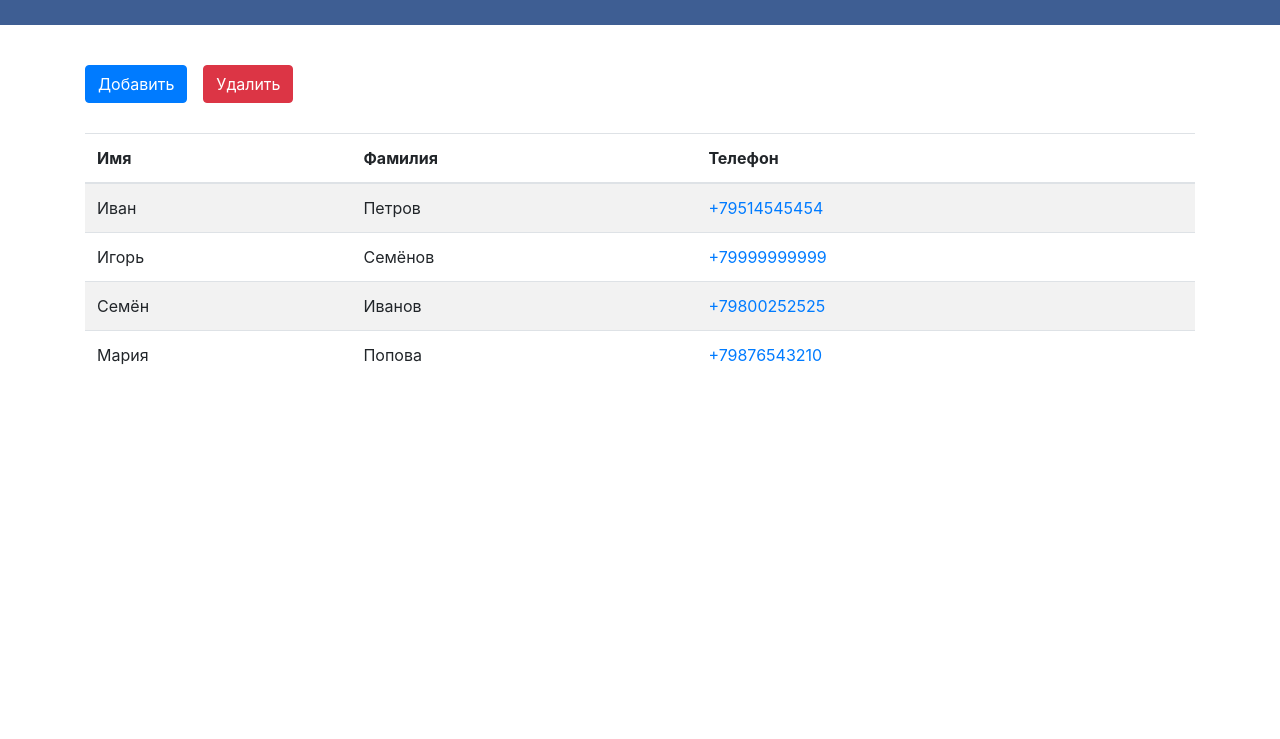
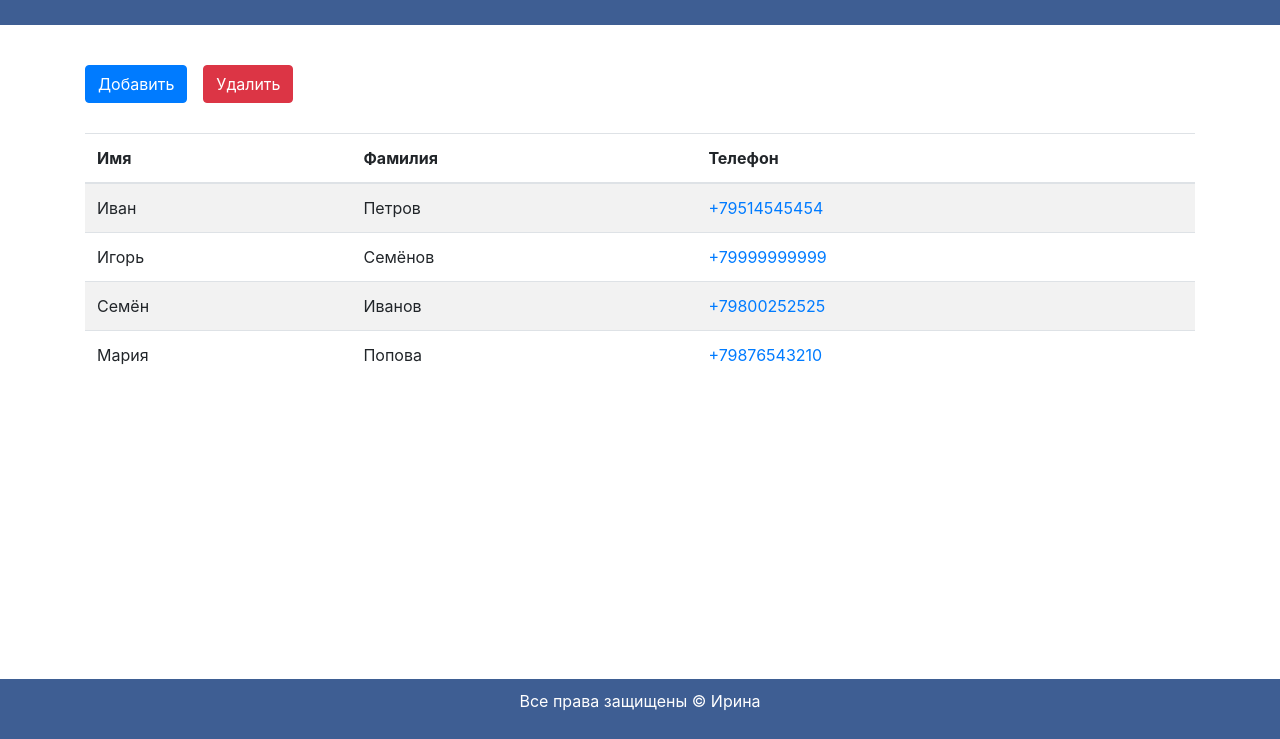
Before and after one commit to Risha661/Phonebook, a website: page index.html in a window 1280 px wide. Shown: the part 61-800 px from the top of the page. Drawn offline with nearby package versions, Linux system fonts and the light colour scheme.

Commit message:
Задание DOM_04 готово

```diff
--- a/phonebook/css/style.css
+++ b/phonebook/css/style.css
@@ -14,6 +14,11 @@ body {
   font-size: 32px;
   font-weight: bold;
   text-transform: uppercase;
+}
+
+.p-text {
+  font-size: 16px;
+  font-weight: normal;
 }
 
 @media (max-width: 720px) {
--- a/phonebook/script/script.js
+++ b/phonebook/script/script.js
@@ -62,17 +62,22 @@ const data = [
   };
 
 
-  // const createFooter = () => {
-  //   const footer = document.createElement('footer');
-  //   footer.classList.add('footer');
+  const createFooter = (title) => {
+    const footer = document.createElement('footer');
+    footer.classList.add('footer');
 
-  //   const footerContainer = createContainer();
-  //   footer.append(footerContainer);
+    const footerContainer = createContainer();
+    footer.append(footerContainer);
 
-  //   footer.footerContainer = footerContainer;
+    footer.footerContainer = footerContainer;
 
-  //   return footer;
-  // };
+    const pText = document.createElement('p');
+    pText.classList.add('p-text');
+    pText.textContent = `Все права защищены © ${title}`;
+    footerContainer.append(pText);
+
+    return footer;
+  };
 
   const createButtonsGroup = (params) => {
     const btnWrapper = document.createElement('div');
@@ -168,6 +173,7 @@ const data = [
     const header = createHeader();
     const logo = createLogo(title);
     const main = createMain();
+    const footer = createFooter(title);
     const buttonGroup = createButtonsGroup([
       {
         className: 'btn btn-primary mr-3',
@@ -185,7 +191,7 @@ const data = [
 
     header.headerContainer.append(logo);
     main.mainContainer.append(buttonGroup.btnWrapper, table, form.overlay);
-    app.append(header, main);
+    app.append(header, main, footer);
 
     return {
       list: table.tbody,
```
